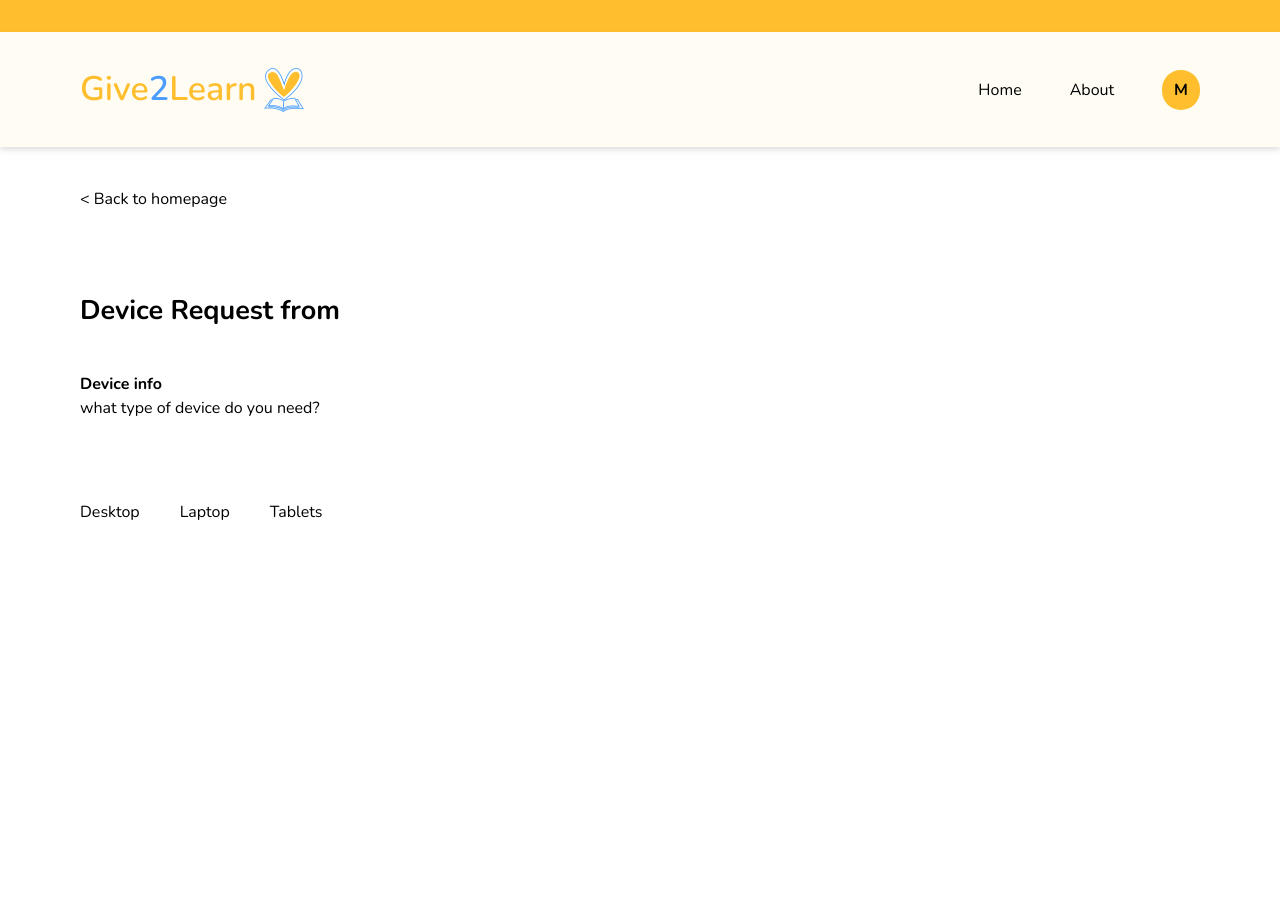
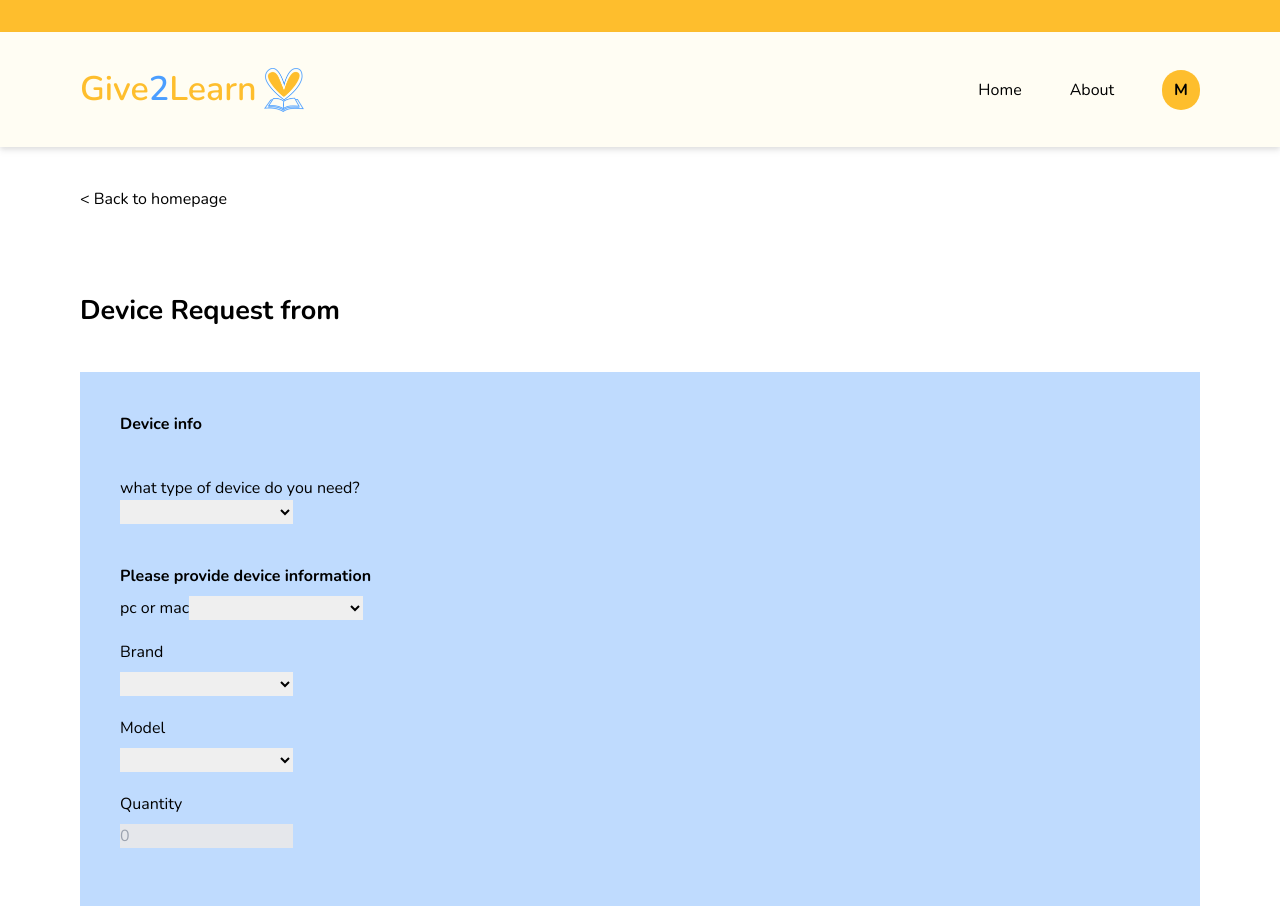
Before and after one commit to cindywongdev/give2learn-frontend, a Next.js app: page /requestflow in a window 1280 px wide. Shown: the top 906 px of the page. Before the commit the page ends 800 px from the top, so only its background shows below. Built offline with nearby package versions, Linux system fonts and the light colour scheme.

Commit message:
form for request

```diff
--- a/src/app/requestflow/page.tsx
+++ b/src/app/requestflow/page.tsx
@@ -7,6 +7,30 @@ import { useRouter } from 'next/router';
 import Nav from '../nav/Nav.tsx';
 
 export default function page() {
+
+	const [submitted, setSubmitted] = useState('');
+
+	const url = 'https://give2learn-backend.onrender.com/requests';
+	const [data, setData] = useState({
+			deviceType: '',
+			isPC: '',
+			modelType: '',
+			quantityToRequest: ''
+	});
+
+	async function handleChange(e) {
+		const newData = { ...data };
+		newData[e.target.id] = e.target.value;
+		setData(newData);
+		console.log(data);
+	}
+
+	async function handleSubmit(e) {
+		e.preventDefault();
+		await axios.post(url, data);
+		setSubmitted(true);
+	}
+
 	return (
 		<div>
 			<Nav />
@@ -17,13 +41,116 @@ export default function page() {
 				<h1 className='pl-0 p-10 text-lg font-bold'>
 					Device Request from
 				</h1>
-				<h3 className='font-bold'>Device info</h3>
-				<p className=''>what type of device do you need?</p>
-				<div className='pl-0 pt-10'>
-					<button className='pl-0 p-10'>Desktop</button>
-					<button className='pl-0 p-10'>Laptop</button>
-					<button className='pl-0 p-10'>Tablets</button>
+				<div className=''>
+					<form
+						className='bg-blue-200 py-10 px-10'
+						onSubmit={handleSubmit}
+						method='post'
+						action='POST'>
+						<h3 className='font-bold mb-10'>Device info</h3>
+						<label htmlFor='deviceType' className='mb-3'>
+							what type of device do you need?
+						</label>
+						<div className=''>
+							<select
+								name='deviceType'
+								id='deviceType'
+								className='w-1/6'
+								onChange={(e) => handleChange(e)}
+								value={data.deviceType}>
+								<option value='' selected></option>
+								<option>Desktop</option>
+								<option>Laptop</option>
+								<option>Tablets</option>
+							</select>
+						</div>
+						<div className=''>
+							<h3 className='font-bold mt-10'>
+								Please provide device information
+							</h3>
 
+							<div className='grid gap-8'>
+								<div>
+									<label htmlFor='isPC' className='mt-2'>
+										pc or mac
+									</label>
+									<select
+										className='w-1/6 mt-2 mb-5'
+										onChange={(e) => handleChange(e)}
+										value={data.isPC}
+										title='isPC'
+										id='isPC'
+										required>
+										<option value='' selected></option>
+										<option value='true'>PC</option>
+										<option value='false'>MAC</option>
+									</select>
+									<p>Brand</p>
+									<div className='flex gap-8'>
+										<select
+											className='w-1/6 mt-2 mb-5'
+											onChange={(e) => handleChange(e)}
+											value=''
+											title=''
+											id='modelType'>
+											<option value='' selected></option>
+											<option disabled>Dell</option>
+											<option disabled>Apple</option>
+										</select>
+									</div>
+									<p>Model</p>
+									<div className='flex gap-8'>
+										<select
+											className='w-1/6 mt-2 mb-5'
+											onChange={(e) => handleChange(e)}
+											value={data.modelType}
+											title='modelType'
+											id='modelType'
+											required>
+											<option value='' selected></option>
+											<option>Washington</option>
+											<option>California</option>
+											<option>New York</option>
+											<option>Massachusetts</option>
+										</select>
+									</div>
+									<p>Quantity</p>
+									<div className='flex gap-8'>
+										<input
+											className='bg-gray-200 w-1/6 mt-2 mb-5'
+											onChange={(e) => handleChange(e)}
+											value={data.quantityToRequest}
+											title='quantityToRequest'
+											id='quantityToRequest'
+											type='number'
+											placeholder='0'
+											required></input>
+									</div>
+									<button
+										title='button'
+										type='submit'
+										className='btn btn-primary bg-blue-500 hover:bg-blue-700 text-white text-xl mt-10 py-2 px-7 rounded'>
+										Submit
+									</button>
+								</div>
+							</div>
+						</div>
+					</form>
+					{submitted && (
+						<p>
+							Application Submitted! <br />
+							<br /> Your application have been submitted and will
+							be reviewed. You will receive a confirmation email
+							once approved.
+						</p>
+					)}
+					{submitted && (
+						<p>
+							Expected Delivery <br />
+							<br /> Expected delivery will be sent to your email
+							once application is approved.
+						</p>
+					)}
 				</div>
 			</div>
 		</div>
```
